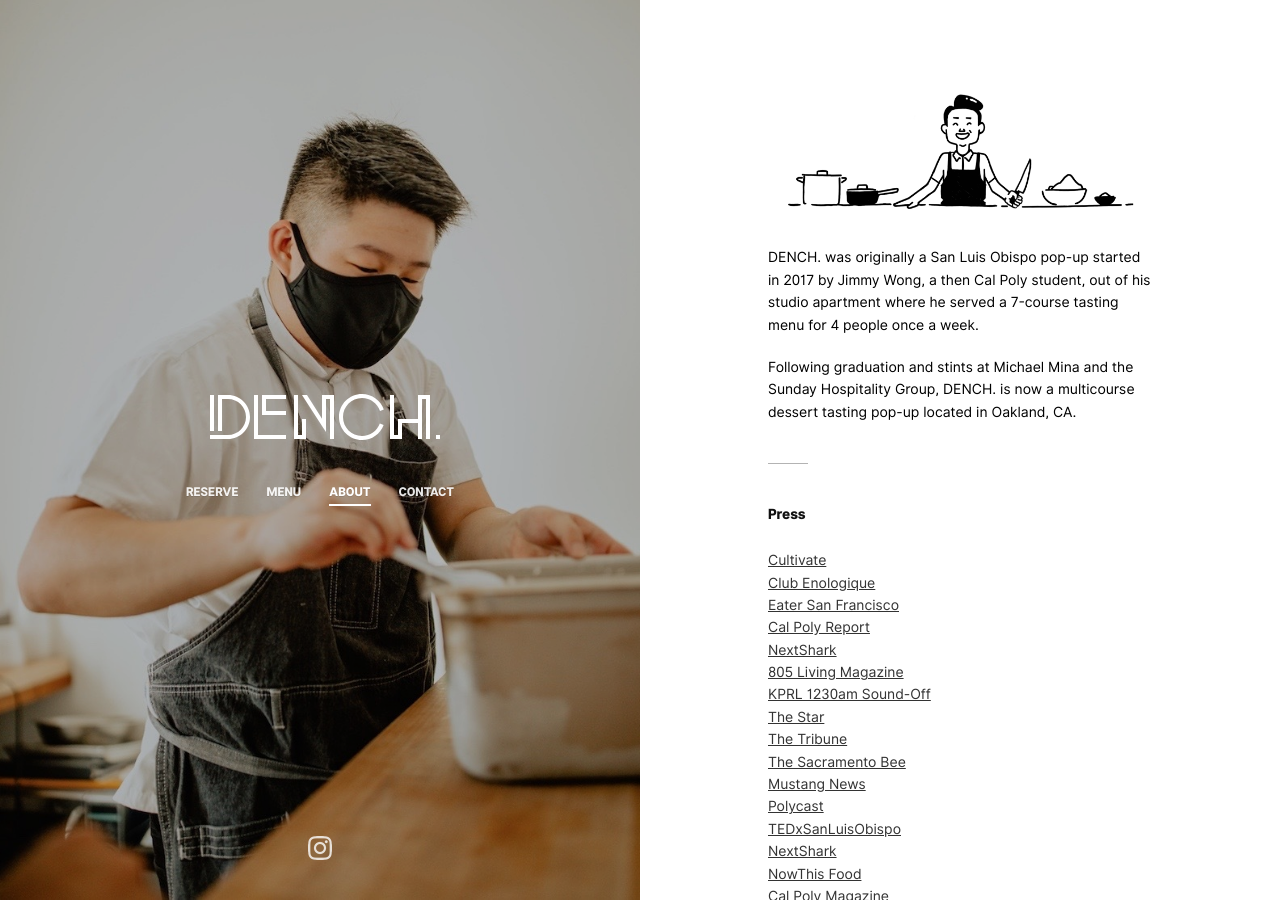
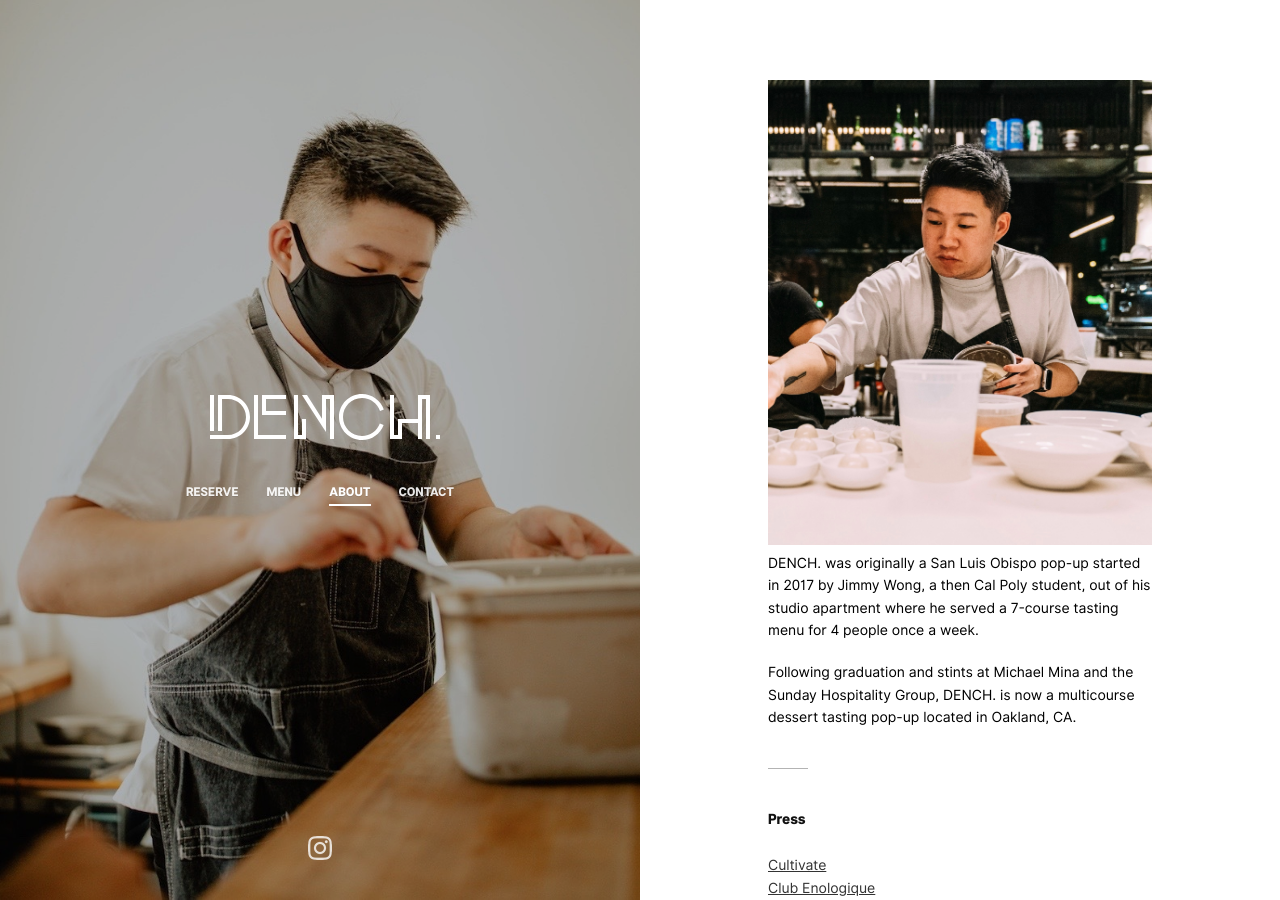
Before and after one commit to jwongdynasty/jwongdynasty.github.io, a Jekyll site: the page built from about.html, in a window 1280 px wide and 900 px high. Built offline with Jekyll 4.4.1, drawn with Linux system fonts in a browser that asks for light colours.

Commit message:
Update about.html

```diff
--- a/about.html
+++ b/about.html
@@ -5,7 +5,7 @@
 
 
 <!-- <h1>About DENCH.</h1> -->
-<img class="illo" src="/assets/images/illo-about.png" />
+<img class="illo" src="/assets/images/Whitagram-Image.jpeg" />
 
 <p>DENCH. was originally a San Luis Obispo pop-up started in 2017 by Jimmy Wong, a then Cal Poly student, out of his studio apartment where he served a 7-course tasting menu for 4 people once a week. </p>
 <p>Following graduation and stints at Michael Mina and the Sunday Hospitality Group, DENCH. is now a multicourse dessert tasting pop-up located in Oakland, CA.  </p>
```
